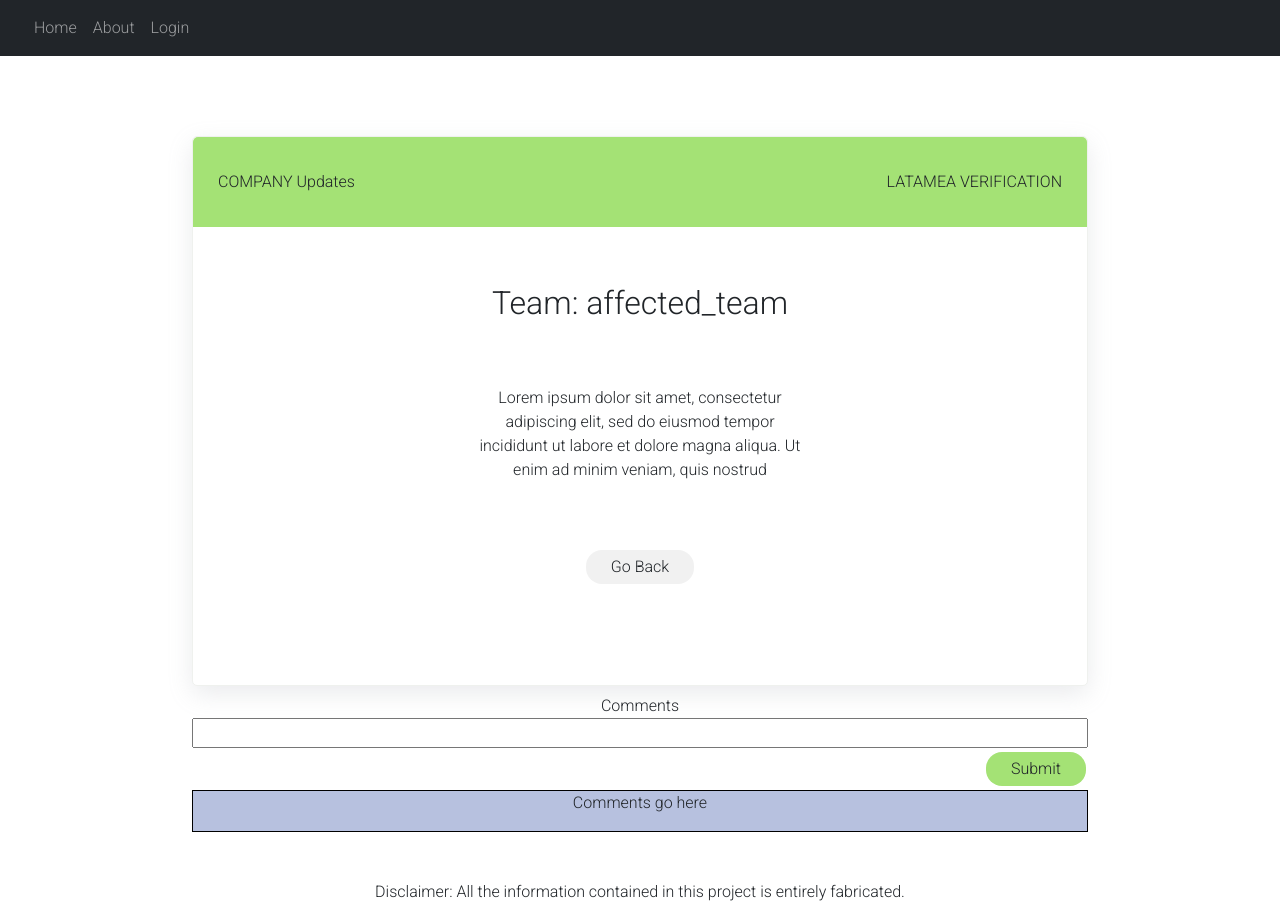
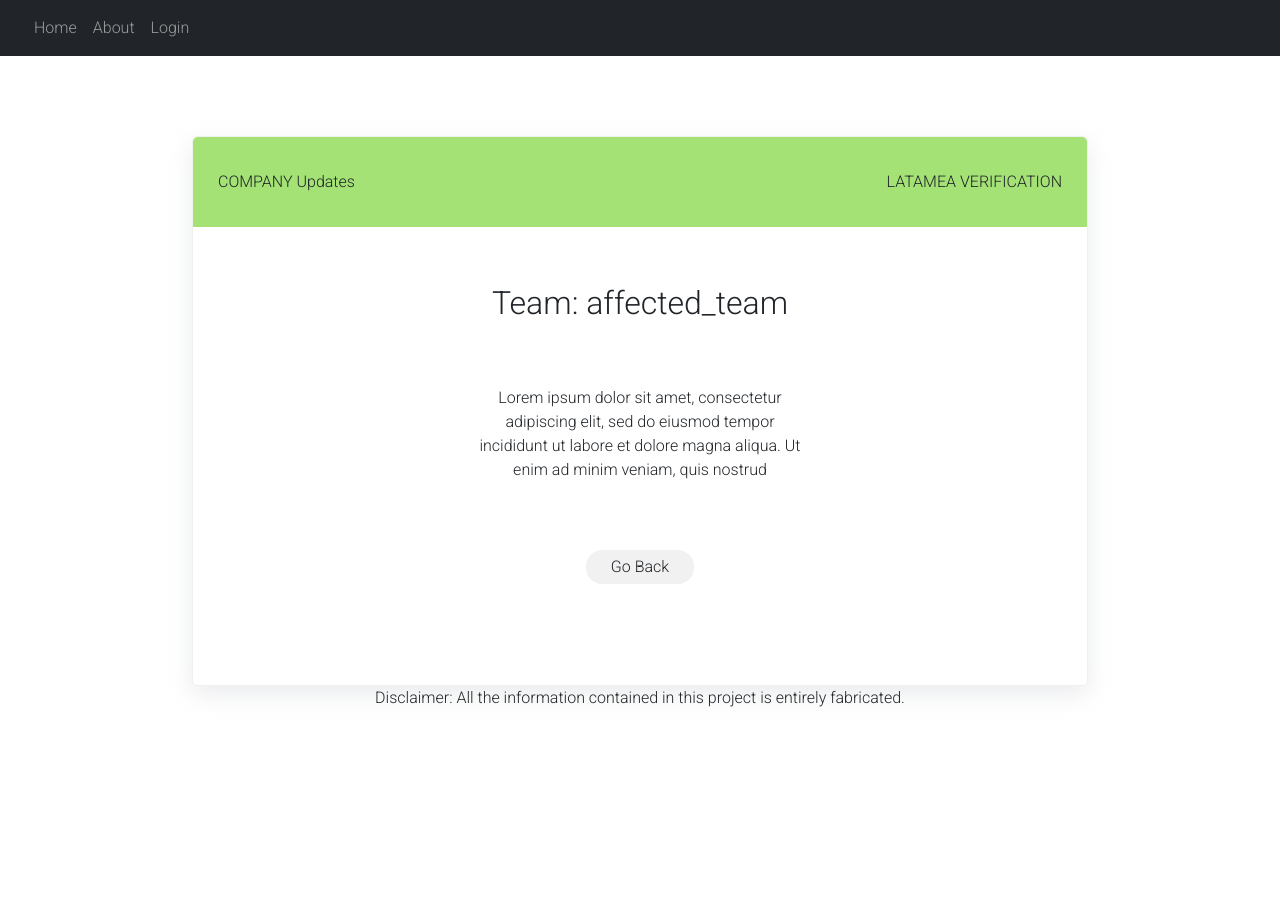
Before and after one commit to atjaqueline/client-sp, a React (Create React App) app: page /details in a window 1280 px wide. After the commit the page ends 800 px from the top, so only its background shows below. Built offline with nearby package versions, Linux system fonts and the light colour scheme; a web font is replaced by a local one.

Commit message:
delete comment.js

```diff
--- a/src/Comments.js
+++ /dev/null
@@ -1,27 +0,0 @@
-import "./Home.css";
-import axios from "axios";
-import React, { useEffect, useState } from "react";
-
-// To do: axios POST and GET requests
-// POST REQUEST -> comment body + update id + user id
-// GET REQUEST -> Get comments by update ID
-
-const Comments = () => {
-  return (
-    <div>
-      <div className="comment">
-          <p>Comments go here</p>
-        {/* <ul>
-          <li id="">
-            <div className="comment-id">
-              <p>Joao:</p>
-              <p>Any updates on the other team?</p>
-            </div>
-          </li>
-        </ul> */}
-      </div>
-    </div>
-  );
-};
-
-export default Comments;
--- a/src/UpdateDetails.js
+++ b/src/UpdateDetails.js
@@ -1,5 +1,4 @@
 import "./Home.css";
-import Comments from "./Comments";
 import axios from "axios";
 import React, { useEffect, useState } from "react";
 
@@ -29,7 +28,7 @@ const UpdateDetails = () => {
         {/* add form input */}
         <lable for="comments"></lable>
       </div>
-      <div className="comments-container">
+      {/* <div className="comments-container">
         <h1></h1>Comments
         <input
           type="text"
@@ -40,8 +39,8 @@ const UpdateDetails = () => {
         <button className="btn btn-green btn-comments">
           <a>Submit</a>
         </button>
-        <Comments />
-      </div>
+
+      </div> */}
     </div>
   );
 };
```
Also changed, not shown: 1 other file (tests, documents, lock files or other folders).
